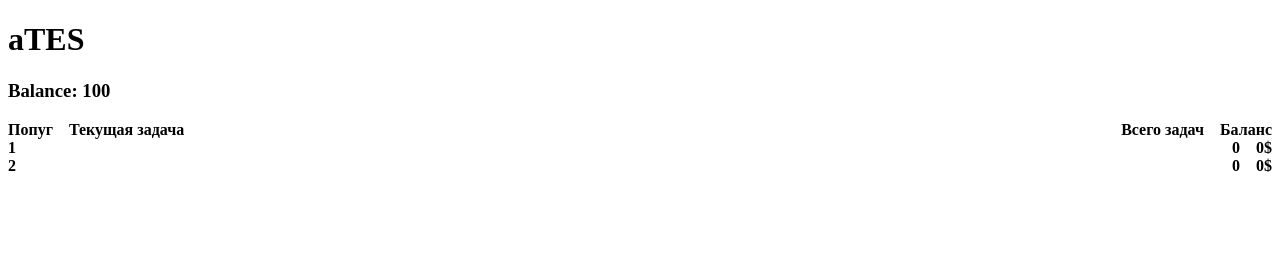
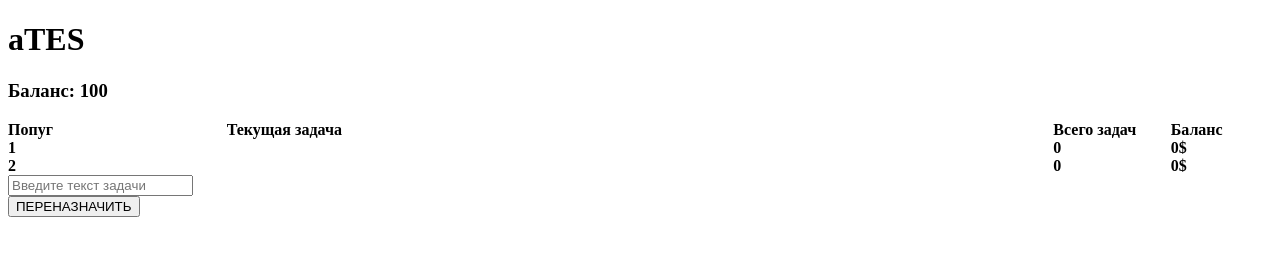
Before and after one commit to uber-popug/admin-console, a plain HTML site: page index.html in a window 1280 px wide. Drawn offline with Linux system fonts and the light colour scheme.

Commit message:
wip to understand state model

```diff
--- a/main.js
+++ b/main.js
@@ -1,48 +1,85 @@
 import van from './van/van-1.5.0.debug.js'
 
-const {h1, h3, strong, button, span, div, pre} = van.tags
+const {form, input, h1, h3, strong, button, span, div, pre} = van.tags
 
+function randomInteger(min, max) {
+  return Math.floor(Math.random() * (max - min + 1)) + min
+}
+
+
+class Task {
+  constructor(title, popug, price) {
+    this.title = title
+    this.popug = popug
+    this.price = price
+  }
+}
 
 class Popug {
   constructor(title, tasks, balance) {
-    this.title = title;
-    this.tasks = van.state(tasks);
-    this.balance = van.state(balance);
+    this.title = title
+    this.tasks = van.state(tasks)
+    this.actualTask = van.derive(() => this.tasks.val[0] ?? {})
+    this.balance = van.state(balance)
+    van.derive(() => console.info(`Tasks: ${this.tasks.val}`))
+    van.derive(() => console.info(`Actual task: ${this.actualTask.val}`))
   }
 }
 
 
 const PopugRow = (popug) => {
-  const actualTask = (popug.tasks[0] ?? {}).title
   return div({class: "popug-row"},
-    strong(popug.title),
-    strong({class: "actual-task"}, actualTask),
-    strong(popug.tasks.val.length),
-    strong(popug.balance.val + "$")
+    strong({class: "popug-title"}, popug.title),
+    strong({class: "actual-task"}, popug.actualTask.title),
+    strong({class: "tasks-amount"}, popug.tasks.val.length),
+    strong({class: "balance"}, popug.balance.val + "$")
   )
 }
 
-const App = () => {
+
 const balance = van.state(100)
+
+const tasks = van.state([])
+van.derive(() => console.log(`tasks changed: ${tasks}`))
 
 const popugs = van.state([
   new Popug("1", [], 0),
   new Popug("2", [], 0),
 ])
 
+const App = () => {
+  const taskInput = input({type: "text", placeholder: "Введите текст задачи"})
+  const onSubmit = (e) => {
+    e.preventDefault()
+    e.stopPropagation()
+    const taskTitle = taskInput.value
+    const index = randomInteger(0, popugs.val.length - 1)
+    const assignedPopug = popugs.val[index]
+    const task = new Task(taskTitle, assignedPopug, 20)
+    console.info("onsubmit", index, popugs.val, assignedPopug, task)
+    assignedPopug.tasks.val.push(task)
+    assignedPopug.balance.val -= task.price
+    tasks.val = [...tasks.val, task]
+    console.info("onsubmit", task, assignedPopug, tasks)
+  }
+
   return div(
     h1("aTES"),
-    h3(span("Balance: ", balance)),
+    h3(span("Баланс: ", balance)),
     div({class: "popug-row"},
-      strong("Попуг"),
+      strong({class: "popug-title"}, "Попуг"),
       strong({class: "actual-task"}, "Текущая задача"),
-      strong("Всего задач"),
-      strong("Баланс")
+      strong({class: "tasks-amount"}, "Всего задач"),
+      strong({class: "balance"}, "Баланс")
     ),
     div(popugs.val.map(PopugRow)),
-    span(
-      //button({onclick: add}, "Add")
+    div(
+      form(
+        {onsubmit: onSubmit},
+        taskInput
       )
+    ),
+    button("ПЕРЕНАЗНАЧИТЬ")
   )
 }
 
--- a/style.css
+++ b/style.css
@@ -5,6 +5,15 @@
     column-gap: 1rem;
 }
 
+.popug-row .popug-title {
+    flex: 2;
+}
 .popug-row .actual-task {
+    flex: 8;
+}
+.popug-row .tasks-amount {
     flex: 1;
 }
+.popug-row .balance {
+    flex: 1;
+}
```
Lines whose indentation alone changed are shown as unchanged.
